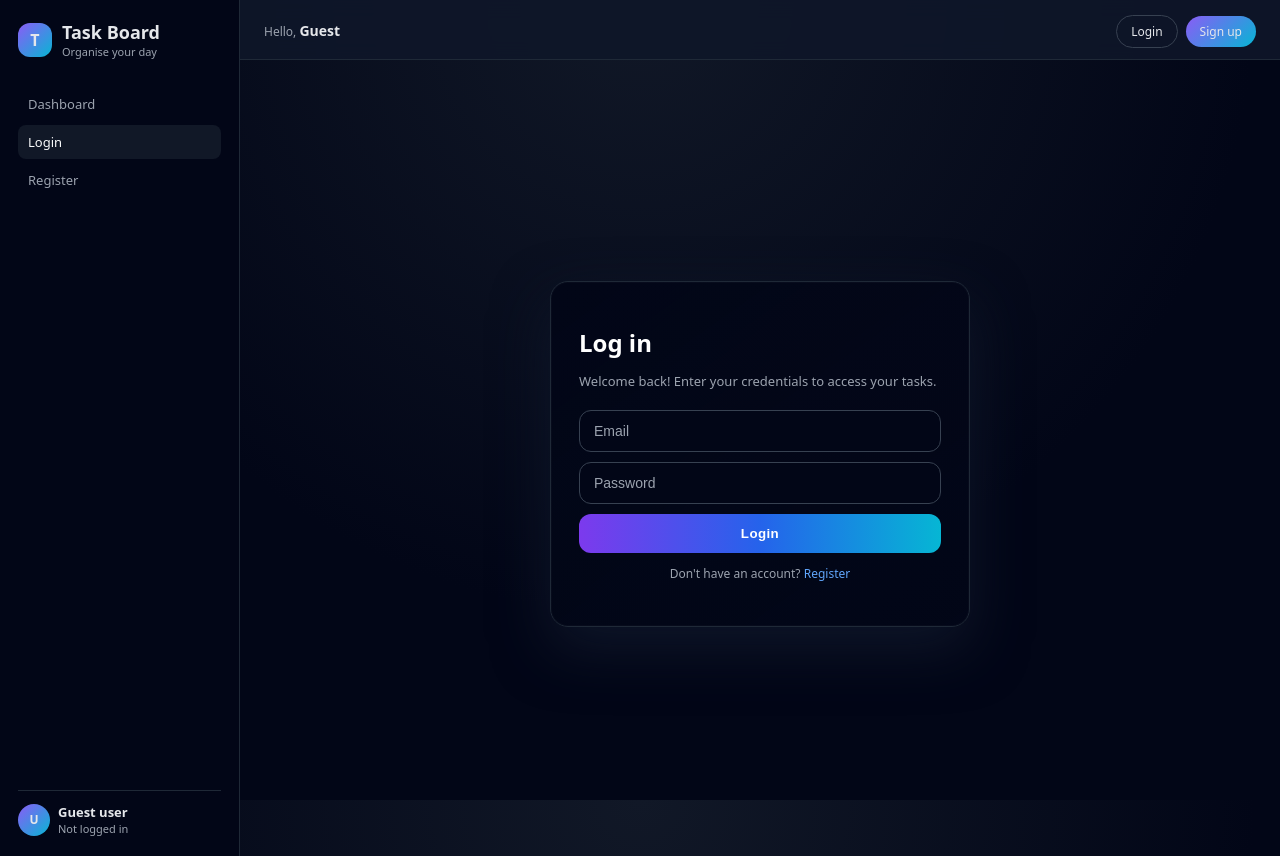
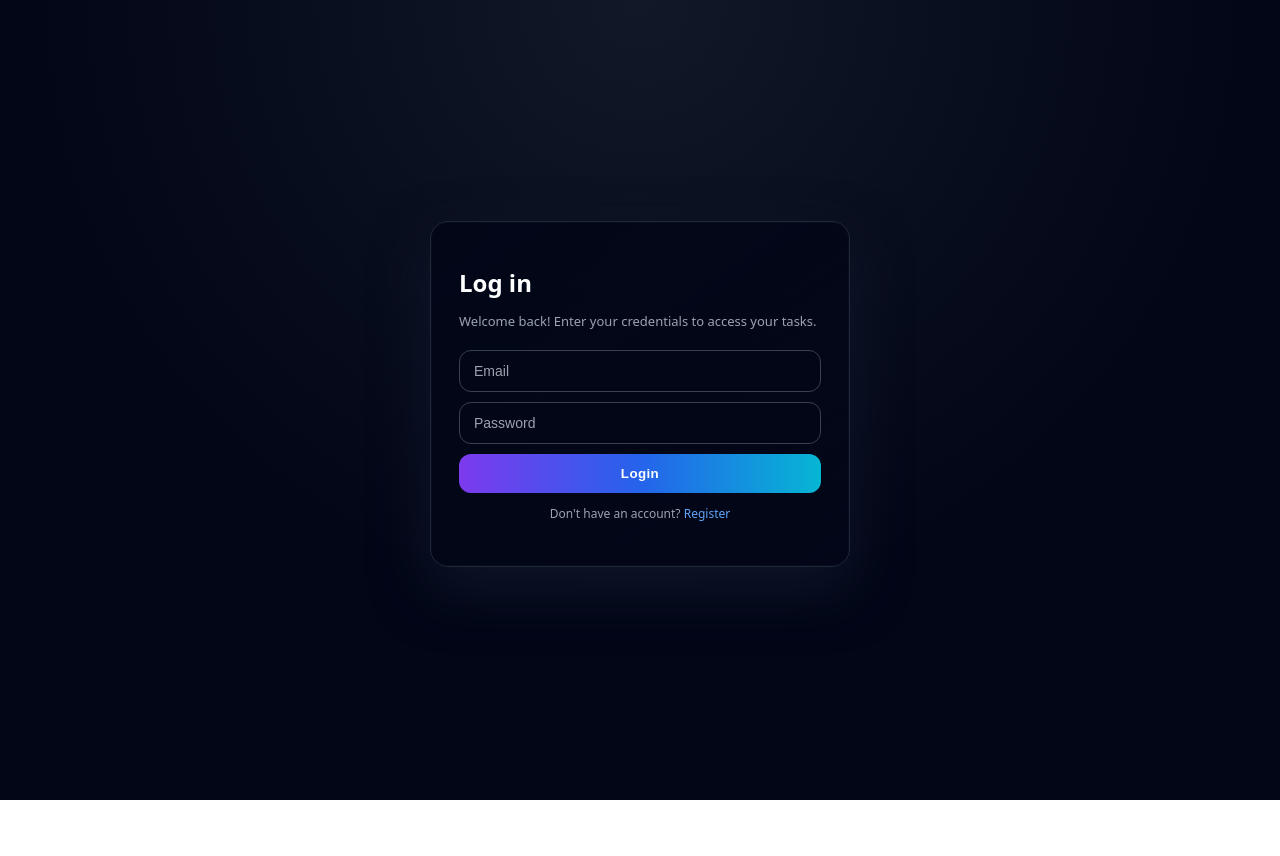
Before and after one commit to Priti130902/Task, a React app in the folder frontend/: page /login in a window 1280 px wide. After the commit the page ends 800 px from the top, so only its background shows below. Built offline with nearby package versions, Linux system fonts and the light colour scheme; the HTML template or start-up script is replaced by a standard one.

Commit message:
fix auth persistence & protected routes

```diff
--- a/frontend/src/App.jsx
+++ b/frontend/src/App.jsx
@@ -1,5 +1,8 @@
 import React from "react";
-import { Routes, Route } from "react-router-dom";
+import { Routes, Route, Navigate } from "react-router-dom";
+import { useSelector } from "react-redux";
+import { selectIsAuthenticated } from "./features/auth/authSlice";
+
 import Sidebar from "./components/Sidebar";
 import Topbar from "./components/Topbar";
 import Dashboard from "./pages/Dashboard";
@@ -7,17 +10,27 @@ import Login from "./pages/Login";
 import Register from "./pages/Register";
 
 export default function App() {
+  const isAuthenticated = useSelector(selectIsAuthenticated);
+
   return (
     <div className="app-layout">
-      {/* LEFT SIDEBAR */}
-      <Sidebar />
+      {/* Sidebar & Topbar sirf tabhi dikhen jab user login ho */}
+      {isAuthenticated && <Sidebar />}
 
-      {/* RIGHT SIDE: TOPBAR + PAGE CONTENT */}
       <div className="main-area">
-        <Topbar />
+        {isAuthenticated && <Topbar />}
+
         <main className="page-content">
           <Routes>
-            <Route path="/" element={<Dashboard />} />
+            {/* ✅ PROTECTED ROUTE */}
+            <Route
+              path="/"
+              element={
+                isAuthenticated ? <Dashboard /> : <Navigate to="/login" />
+              }
+            />
+
+            {/* ✅ PUBLIC ROUTES */}
             <Route path="/login" element={<Login />} />
             <Route path="/register" element={<Register />} />
           </Routes>
```
